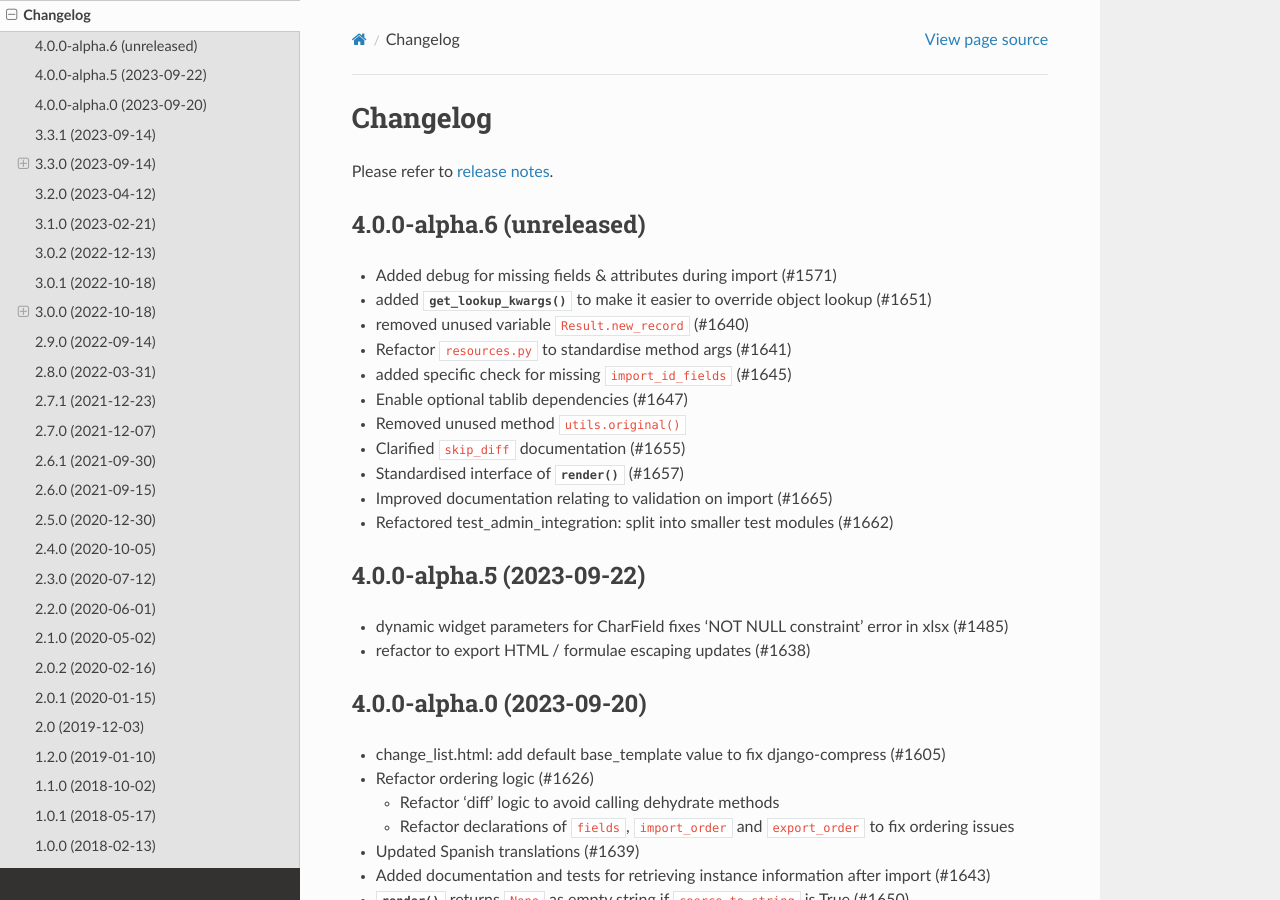
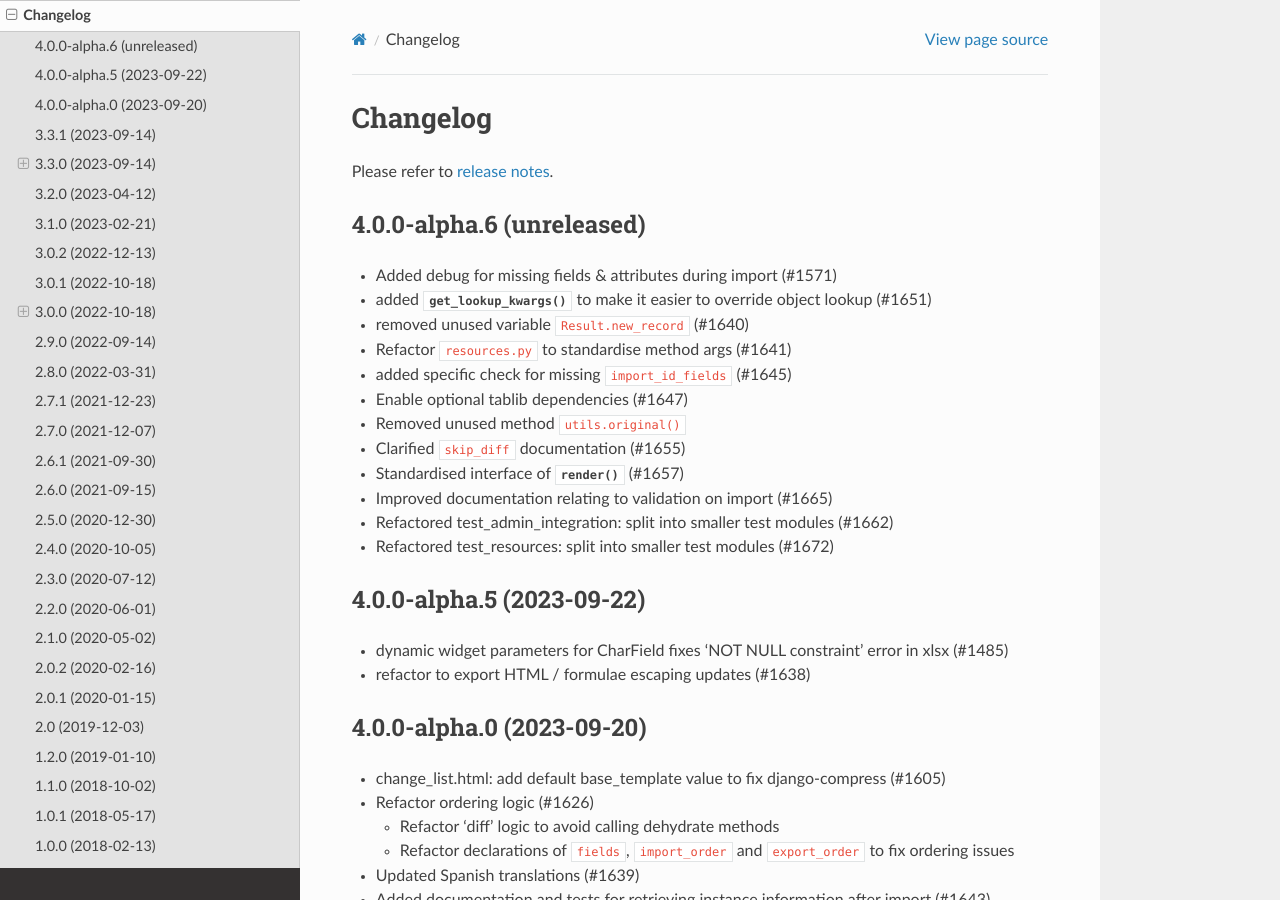
Before and after one commit to django-import-export/django-import-export, a Sphinx documentation site: the page built from docs/changelog.rst, in a window 1280 px wide and 900 px high. Built offline with Sphinx 7.4.7 and the Read the Docs theme 2.0.0, drawn with Linux system fonts in a browser that asks for light colours; pages that are not in the unit, such as notebooks, are missing from menus; the version number could not be read and is left out.

Commit message:
updated the changelog

```diff
--- a/docs/changelog.rst
+++ b/docs/changelog.rst
@@ -18,6 +18,7 @@ Please refer to :doc:`release notes<release_notes>`.
 - Standardised interface of :meth:`~import_export.widgets.Widget.render` (#1657)
 - Improved documentation relating to validation on import (#1665)
 - Refactored test_admin_integration: split into smaller test modules (#1662)
+- Refactored test_resources: split into smaller test modules (#1672)
 
 4.0.0-alpha.5 (2023-09-22)
 --------------------------
```
Also changed, not shown: 1 other file.
